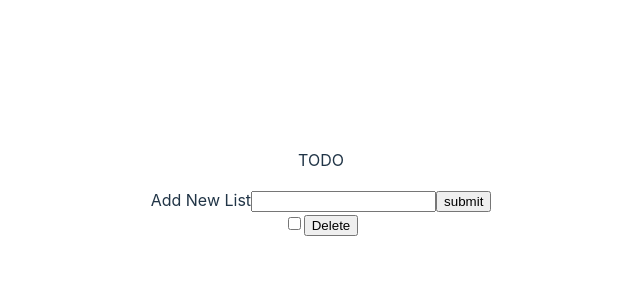
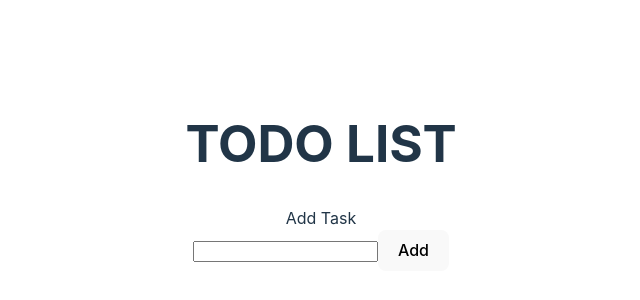
Before and after one commit to WAHJADAI/TODO, a React (Vite) app: page / in a window 1280 px wide. Shown: the part 216-516 px from the top of the page, without its empty margins (319-959 px from the left). Built offline with nearby package versions, Linux system fonts and the light colour scheme.

Commit message:
click add task

```diff
--- a/src/App.tsx
+++ b/src/App.tsx
@@ -1,22 +1,32 @@
+import { item } from './todo'
+import './App.css'
 import { useState } from 'react'
-import reactLogo from './assets/react.svg'
-import viteLogo from '/vite.svg'
-import './App.css'
 
 function App() {
+  const [todos,setTodos]=useState<item[]>([]);
+  const [task,setTask]=useState<string>("")
+  function handleAddTask (){
+    const newTask:item ={id:Date.now(),text:task,complete:false}
+    setTodos([...todos,newTask])
+  }
+  return (
+    <div>
+      <div>
+        <h1>TODO LIST</h1>
+      <div>Add Task</div>
+      <input type="text" name="task"  onChange={(e)=>setTask(e.currentTarget.value)}/>
+      <button onClick={handleAddTask}>Add</button>
+      <ul>
+        {todos.map((todo)=>(
+
+          <li key={todo.id}><input type="checkbox" key={todo.id} />{todo.text}<button>delete</button></li>
+        ))}
+      </ul>
+      </div>
 
 
-  return (
-    <>
-      <p>TODO</p>
-      <label htmlFor="NewList">Add New List</label>
-      <input type="text" name="NewText" id="NewText" />
-      <input type="submit" value="submit" />
-      <form>
-        <input type="checkbox" name="List1" id="List1" />
-        <input type="button" value="Delete" />
-      </form>
-    </>
+
+    </div>
   )
 }
 
```
